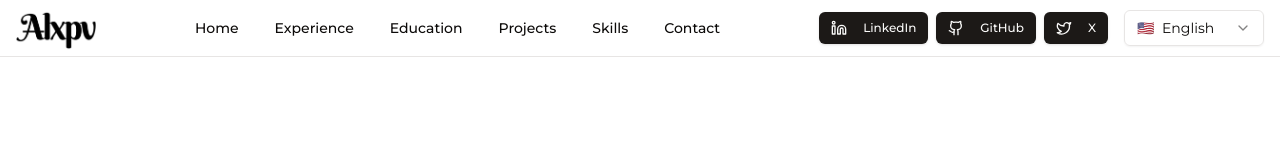
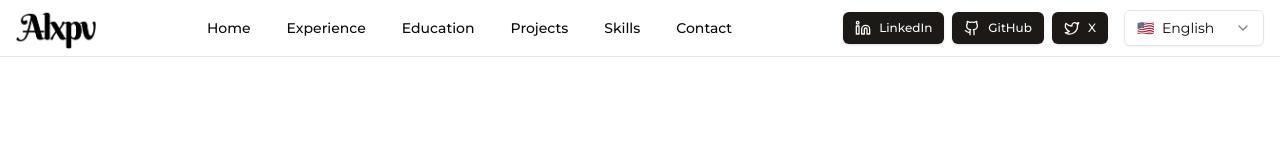
Before and after one commit to Alexaandrepaiva/alxpv-portfolio, a Next.js app: page / in a window 1280 px wide. Shown: the top 160 px of the page. Built offline with nearby package versions, Linux system fonts and the light colour scheme.

Commit message:
remove space from sm-buttons

```diff
--- a/src/components/SocialMediaButton.tsx
+++ b/src/components/SocialMediaButton.tsx
@@ -17,7 +17,7 @@ export function SocialMediaButton({ href, icon: Icon, label }: SocialMediaButton
     >
       <Link href={href} target="_blank" className="flex items-center justify-start">
         <Icon className="h-5 w-5" />
-        <span className="ml-2">{label}</span>
+        <span>{label}</span>
       </Link>
     </Button>
   );
```
